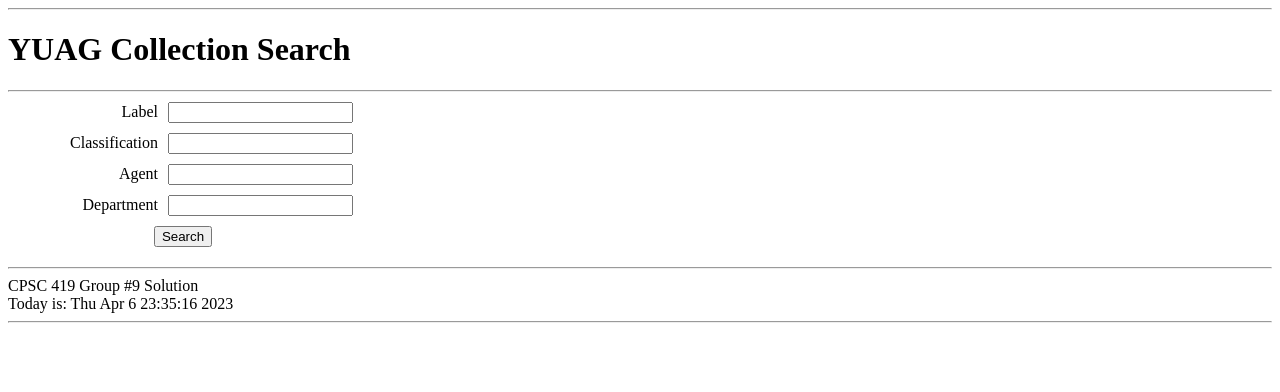
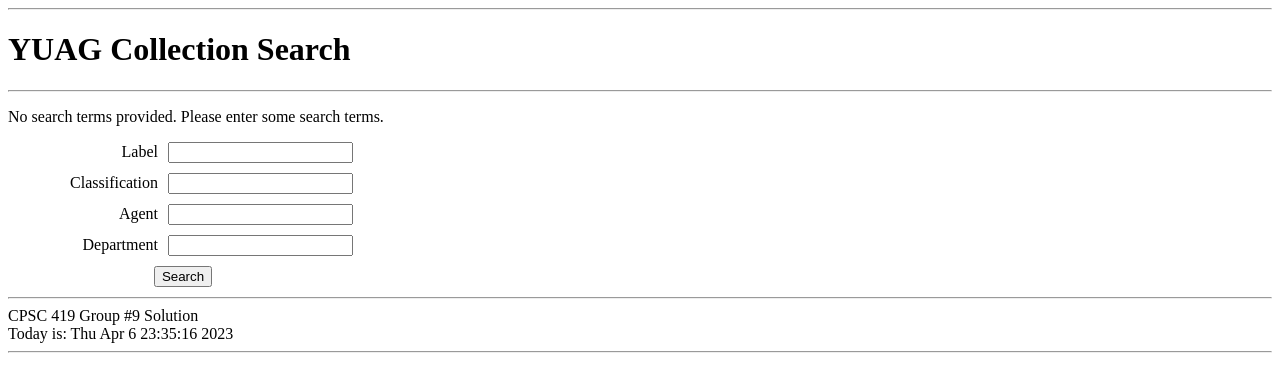
Before and after one commit to syk2021/419pset3, a Flask app: page /search in a window 1280 px wide. Shown: the top 392 px of the page. Run offline with Flask 3, Linux system fonts and the light colour scheme; data that the repository does not hold is empty; parts of the project's set-up code (start-up, migrations or seed data) failed here and were passed over.

Commit message:
no search terms provided

```diff
--- a/luxapp.py
+++ b/luxapp.py
@@ -18,6 +18,7 @@ def index():
 
 @app.route('/search', methods=['GET'])
 def search():
+    no_search_terms = False
     label_search = ""
     classification_search = ""
     agent_search = ""
@@ -36,13 +37,18 @@ def search():
         agent_search = request.cookies.get('prev_agent', "")
         department_search = request.cookies.get('prev_department', "")
 
+    # if no search terms provided
+    if not label_search and not classification_search and not agent_search and not department_search:
+        no_search_terms = True
+
     search_response = LuxQuery(DB_NAME).search(agt=agent_search, dep=department_search,
                                                classifier=classification_search, label=label_search)
     search_response = json.loads(search_response)
     response_data = search_response["data"]
 
     html = render_template('index.html', time=asctime(localtime()), table_data=response_data, prev_label=label_search,
-                           prev_classifier=classification_search, prev_agent=agent_search, prev_department=department_search)
+                           prev_classifier=classification_search, prev_agent=agent_search,
+                           prev_department=department_search, no_search_terms=no_search_terms)
     response = make_response(html)
 
     if label_search:
--- a/templates/index.html
+++ b/templates/index.html
@@ -15,6 +15,10 @@
       <h1>YUAG Collection Search</h1>
       <hr />
     </div>
+
+    {% if no_search_terms %}
+      <p>No search terms provided. Please enter some search terms.</p>
+    {% endif %}
 
     <div className="input-form">
       <form action="search" method="get">
@@ -40,6 +44,7 @@
       </form>
     </div>
 
+    {% if not no_search_terms %}
     <div className="results">
       <table id="data-table">
         {% if table_data %}
@@ -63,6 +68,7 @@
         </tbody>
       </table>
     </div>
+    {% endif %}
 
     <div className="footer">
       <hr />
```
